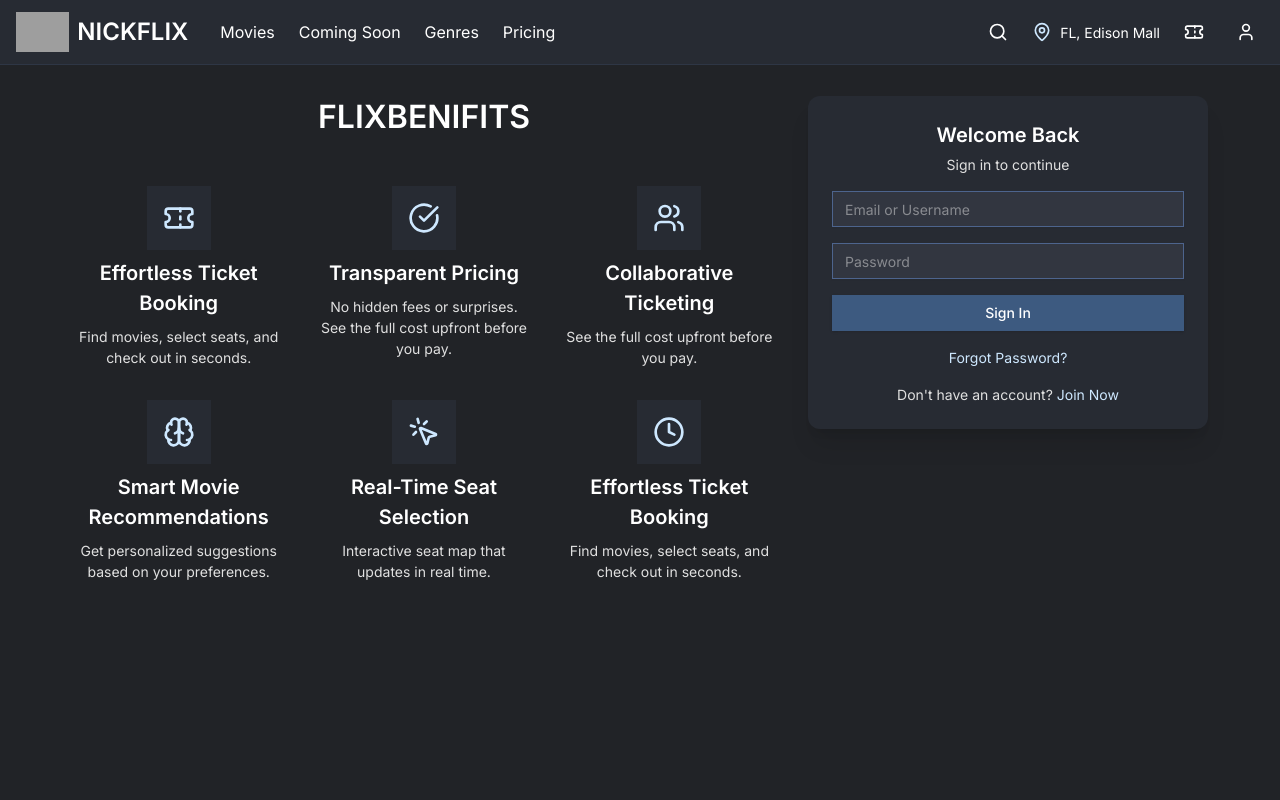
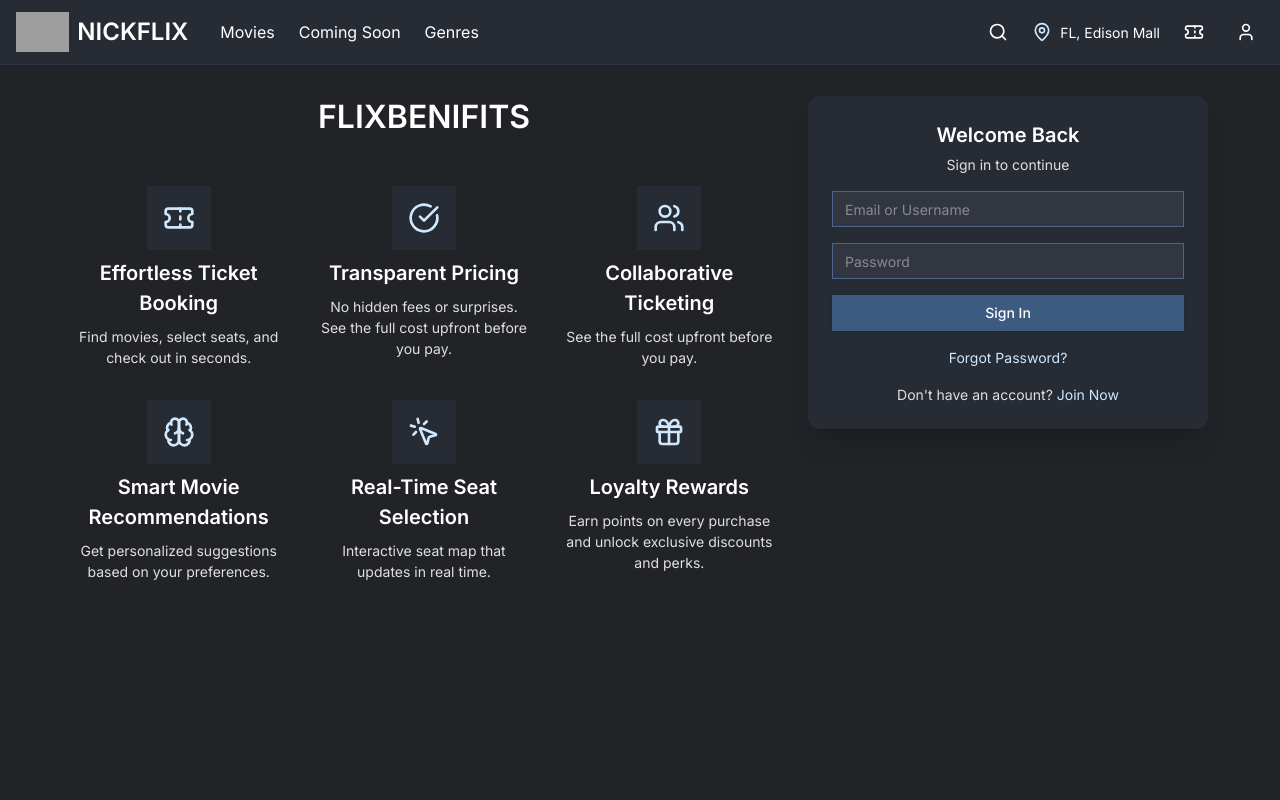
Before and after one commit to nickvboy/nickflix-new-site-files, a React (Vite) app: page /signin in a window 1280 px wide. Shown: the top 800 px of the page. Built offline with nearby package versions, Linux system fonts and the light colour scheme; grey boxes are pictures that could not be loaded.

Commit message:
Duplicate benefit icon
Replace the duplicate benefit icon on the sign in  & up screens

```diff
--- a/src/App.tsx
+++ b/src/App.tsx
@@ -5,6 +5,7 @@ import { SignUp } from "@/components/SignUp";
 import { SignIn } from "@/components/SignIn";
 import { Home } from "@/components/Home";
 import { About } from "@/components/About";
+import { UnderConstruction } from "@/components/UnderConstruction";
 
 function App() {
   return (
@@ -15,6 +16,7 @@ function App() {
         <Route path="/signup" element={<SignUp />} />
         <Route path="/signin" element={<SignIn />} />
         <Route path="/about" element={<About />} />
+        <Route path="*" element={<UnderConstruction />} />
       </Routes>
       <Footer />
     </>
--- a/src/components/About.tsx
+++ b/src/components/About.tsx
@@ -16,7 +16,7 @@ export function About() {
             className="w-24 h-24 rounded-full object-cover"
           />
           <div>
-            <h2 className="text-h4 text-text-100">John Doe</h2>
+            <h2 className="text-h4 text-text-100">Nicholas Villiers</h2>
             <p className="text-small text-text-200">Founder & CEO</p>
           </div>
         </div>
--- a/src/components/Home.tsx
+++ b/src/components/Home.tsx
@@ -312,15 +312,13 @@ export function Home() {
             {FEATURED_MOVIES.map((movie) => (
               <CarouselItem key={movie.id}>
                 <div className="relative">
-                  <AspectRatio ratio={16/9}>
-                    <div className="relative w-full h-full">
+                  <div className="relative w-full h-[550px]">
                     <img
                       src={movie.image}
                       alt={movie.title}
                       className="absolute inset-0 w-full h-full object-cover object-center"
                     />
                   </div>
-                  </AspectRatio>
                   <div className="absolute inset-0 bg-gradient-to-t from-bg-100 via-bg-100/50 to-transparent" />
                   <div className="absolute bottom-16 left-16 right-16">
                     <div className="flex items-center gap-2 mb-2">
@@ -438,7 +436,7 @@ export function Home() {
           className="flex gap-4 overflow-x-auto pb-4 scrollbar-hide scroll-smooth"
         >
           {RECOMMENDED_MOVIES.map((movie) => (
-            <MoviePoster key={movie.id} movie={movie} className="min-w-[200px]" />
+            <MoviePoster key={movie.id} movie={movie} className="w-[200px]" />
           ))}
         </div>
       </section>
--- a/src/components/Navbar.tsx
+++ b/src/components/Navbar.tsx
@@ -50,9 +50,6 @@ export function Navbar() {
               <a href="/genres" className="text-text-100 hover:text-accent-200 transition-colors">
                 Genres
               </a>
-              <Link to="/about" className="text-text-100 hover:text-accent-200 transition-colors">
-                Pricing
-              </Link>
             </div>
           </div>
 
--- a/src/components/SignIn.tsx
+++ b/src/components/SignIn.tsx
@@ -1,7 +1,7 @@
 import { Button } from "@/components/ui/button";
 import { Card } from "@/components/ui/card";
 import { Input } from "@/components/ui/input";
-import { Ticket, Clock, Users, Brain, MousePointerClick, CheckCircle } from "lucide-react";
+import { Ticket, Clock, Users, Brain, MousePointerClick, CheckCircle, Gift } from "lucide-react";
 import { Link } from "react-router-dom";
 
 export function SignIn() {
@@ -108,13 +108,13 @@ export function SignIn() {
                 <p className="text-small text-text-200">Interactive seat map that updates in real time.</p>
               </div>
 
-              {/* Effortless Ticket Booking (second instance) */}
+              {/* Loyalty Rewards */}
               <div className="flex flex-col items-center text-center space-y-2">
                 <div className="bg-bg-200 p-4 rounded-lg">
-                  <Clock className="w-8 h-8 text-accent-200" />
+                  <Gift className="w-8 h-8 text-accent-200" />
                 </div>
-                <h3 className="text-h4 text-text-100">Effortless Ticket Booking</h3>
-                <p className="text-small text-text-200">Find movies, select seats, and check out in seconds.</p>
+                <h3 className="text-h4 text-text-100">Loyalty Rewards</h3>
+                <p className="text-small text-text-200">Earn points on every purchase and unlock exclusive discounts and perks.</p>
               </div>
             </div>
           </div>
--- a/src/components/SignUp.tsx
+++ b/src/components/SignUp.tsx
@@ -1,7 +1,7 @@
 import { Button } from "@/components/ui/button";
 import { Card } from "@/components/ui/card";
 import { Input } from "@/components/ui/input";
-import { Ticket, Clock, Users, Brain, MousePointerClick, CheckCircle } from "lucide-react";
+import { Ticket, Clock, Users, Brain, MousePointerClick, CheckCircle, Gift } from "lucide-react";
 import { Link } from "react-router-dom";
 
 export function SignUp() {
@@ -125,13 +125,13 @@ export function SignUp() {
                 <p className="text-small text-text-200">Interactive seat map that updates in real time.</p>
               </div>
 
-              {/* Effortless Ticket Booking (second instance) */}
+              {/* Loyalty Rewards */}
               <div className="flex flex-col items-center text-center space-y-2">
                 <div className="bg-bg-200 p-4 rounded-lg">
-                  <Clock className="w-8 h-8 text-accent-200" />
+                  <Gift className="w-8 h-8 text-accent-200" />
                 </div>
-                <h3 className="text-h4 text-text-100">Effortless Ticket Booking</h3>
-                <p className="text-small text-text-200">Find movies, select seats, and check out in seconds.</p>
+                <h3 className="text-h4 text-text-100">Loyalty Rewards</h3>
+                <p className="text-small text-text-200">Earn points on every purchase and unlock exclusive discounts and perks.</p>
               </div>
             </div>
           </div>
--- /dev/null
+++ b/src/components/UnderConstruction.tsx
@@ -0,0 +1,11 @@
+import React from 'react';
+
+export function UnderConstruction() {
+  return (
+    <main className="min-h-screen flex items-center justify-center bg-bg-100">
+      <h1 className="text-3xl font-bold text-white">
+        Page Under Construction
+      </h1>
+    </main>
+  );
+}
```
Lines whose indentation alone changed are shown as unchanged.
